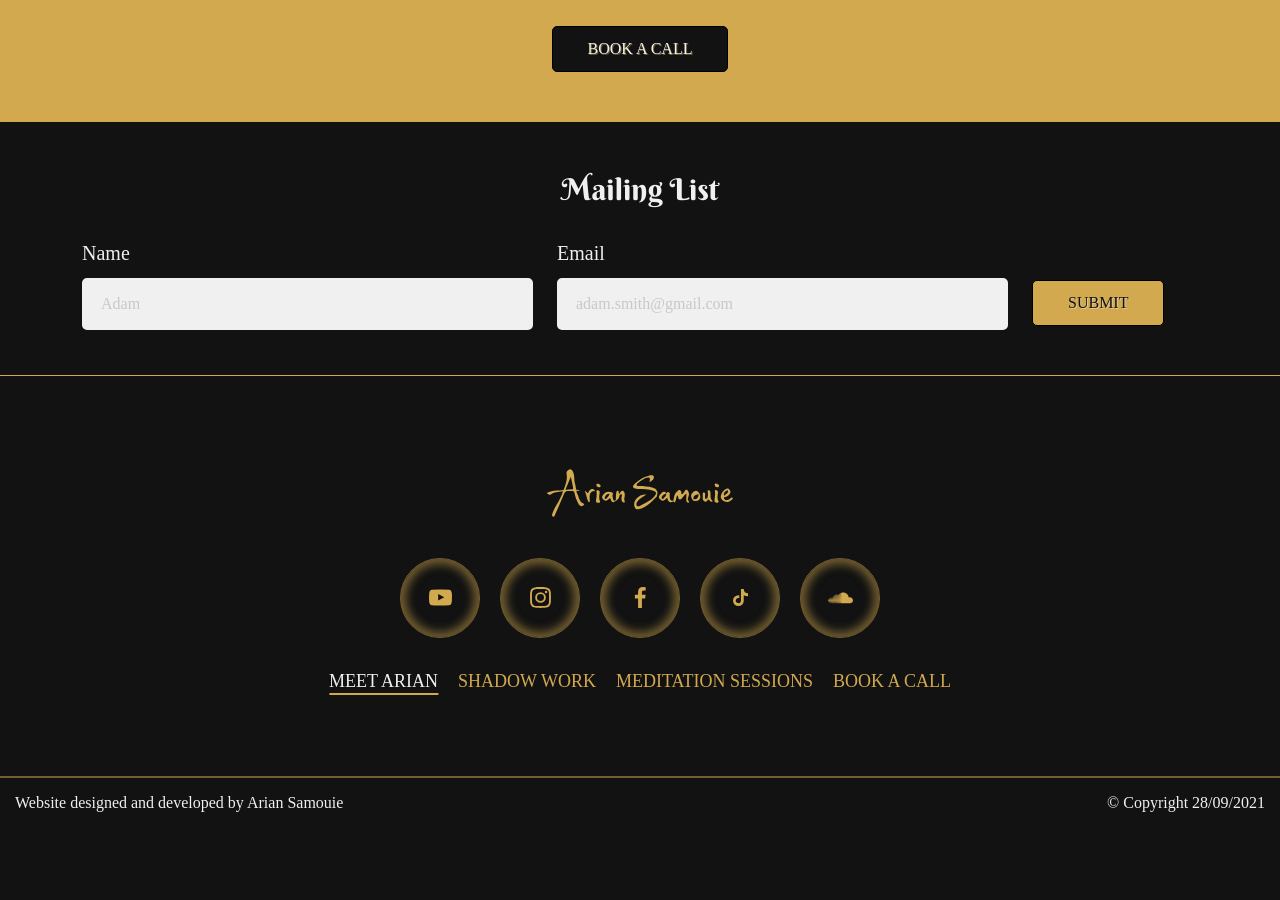
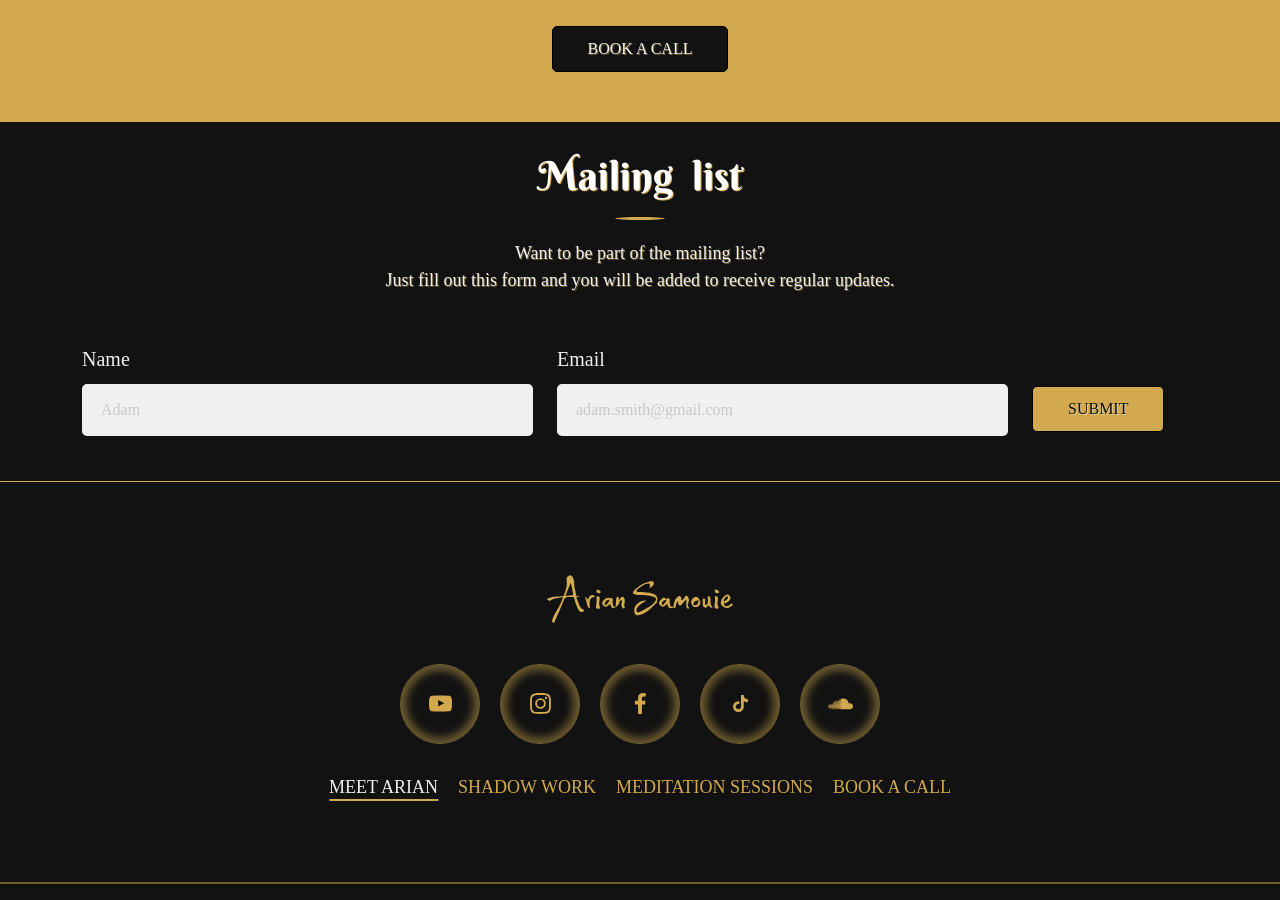
Before and after one commit to ariansamouiehome/life-coaching, a Next.js app: page /meet-arian in a window 1280 px wide. Shown: the part 3801-4701 px from the top of the page. Before the commit the page ends 4631 px from the top, so only its background shows below. Built offline with nearby package versions, Linux system fonts and the light colour scheme; a web font is replaced by a local one.

Commit message:
added trauma video on homepage

```diff
--- a/components/Layout/Footer/index.jsx
+++ b/components/Layout/Footer/index.jsx
@@ -5,6 +5,7 @@ import {navItems} from "../../../utils/globalArrays";
 import {useRouter} from "next/router";
 import Clickable from "components/Elements/Clickable";
 import MailingListForm from "components/MailingListForm";
+import ColumnInfoImage from "components/ColumnInfoImage";
 
 const Footer = () => {
 
@@ -12,7 +13,15 @@ const Footer = () => {
 
     return (
         <>
-            {router.asPath !== '/meditation-sessions' && router.asPath !== '/book-a-call' && <MailingListForm/>}
+            {router.asPath !== '/meditation-sessions' && router.asPath !== '/book-a-call' && <>
+                <ColumnInfoImage
+                    title="Mailing list"
+                    description={`Want to be part of the mailing list? <br />Just fill out this form and you will be added to receive regular updates.`}
+                    headingLine
+                    noCurve
+                />
+                <MailingListForm/>
+            </>}
             <footer className={`main-footer ${router.asPath === '/admin' ? 'admin' : ''}`} data-aos>
                 <Container>
                     <Row>
--- a/components/MailingListForm/index.jsx
+++ b/components/MailingListForm/index.jsx
@@ -99,9 +99,6 @@ const MailingListForm = (props) => {
         <form onSubmit={(e) => handleSubmit(e)} className="contact-form-form mailing-list" id="contact-form-form">
             <Container className="contact-form" data-aos>
                 <Row>
-                    <Col xs={12} className="mailing-list-header">
-                        <h3 className="mailing-list-heading">Mailing List</h3>
-                    </Col>
                     {contactForm.map((item, key) => <Col xs={12} md={5} className="contact-form-each-input" key={`input-key-${key}`}>
                         <FormInput
                             form={form}
--- a/components/MailingListForm/index.scss
+++ b/components/MailingListForm/index.scss
@@ -1,9 +1,9 @@
 .mailing-list {
-  padding: 35px 15px;
+  padding: 0 15px 35px;
   margin: 0;
 
   @include media-breakpoint-up(md) {
-    padding: 35px 15px 15px;
+    padding: 0 15px 15px;
   }
 
   .contact-form {
--- a/containers/Home/index.jsx
+++ b/containers/Home/index.jsx
@@ -59,9 +59,9 @@ const Home = () => {
             </div>
 
             <FullWidthVideoPlayer
-                title="Overcome Addiction"
-                iframeSrc="https://www.youtube.com/embed/0Yz1_AuGE5k?rel=0"
-                thumbnailImage="/images/addiction.jpeg"
+                title="What is Trauma?"
+                iframeSrc="https://www.youtube.com/embed/v8GP6tn4798?rel=0"
+                thumbnailImage="/images/what-is-trauma.jpeg"
             />
 
             <ColumnInfoImage
```
Also changed, not shown: public/images/what-is-trauma.jpeg (added).
